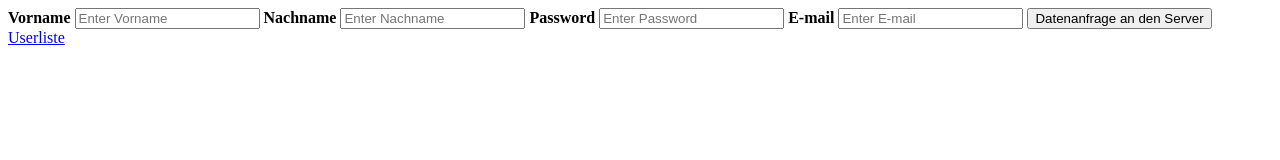
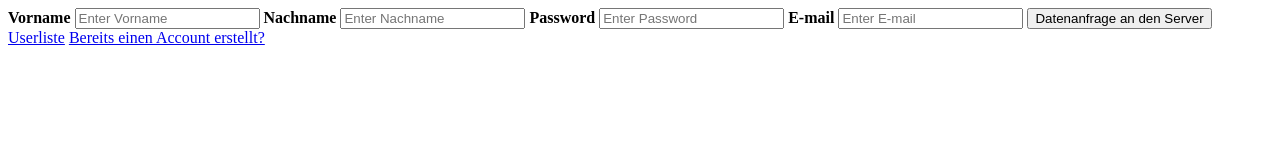
Before and after one commit to PaulPhillip/giswise2020, a website: page html/register.html in a window 1280 px wide. Drawn offline with Linux system fonts and the light colour scheme.

Commit message:
verlinkung auf die loginseite hinzugefügt

```diff
--- a/html/register.html
+++ b/html/register.html
@@ -22,6 +22,7 @@
 
     <button class="serverabfrage" id="form_btn" type="submit">Datenanfrage an den Server</button>
     <a href="https://gispaulphillipwise2020.herokuapp.com/list">Userliste</a>
+    <a href="login.html">Bereits einen Account erstellt?</a>
 </form>
 </body>
 </html>
```
